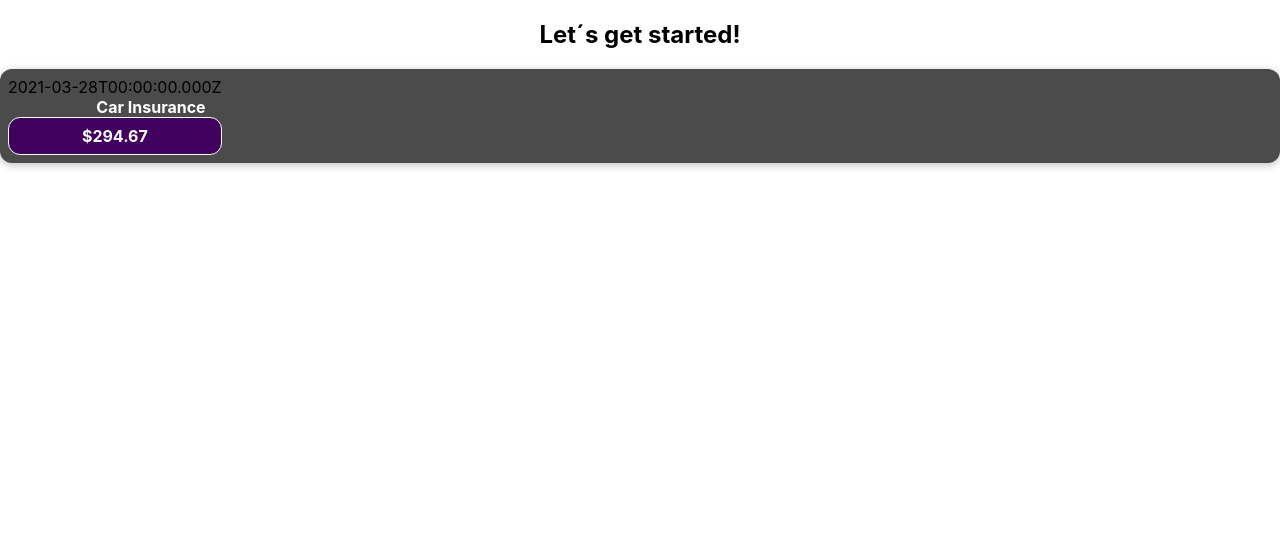
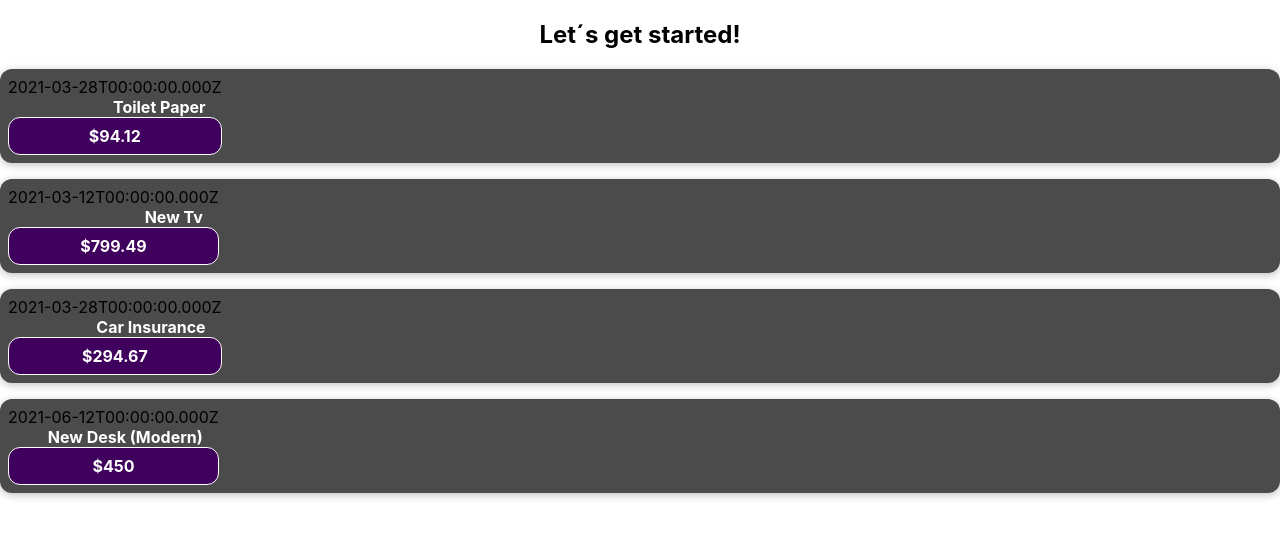
Before and after one commit to cisnerosjj/Udemy---React-The-complete-guide, a React (Create React App) app: page / in a window 1280 px wide. Shown: the top 538 px of the page. Built offline with nearby package versions, Linux system fonts and the light colour scheme.

Commit message:
passing data via props

```diff
--- a/src/App.js
+++ b/src/App.js
@@ -1,11 +1,58 @@
-import './App.css';
-import ExpenseItem from './components/ExpenseItem';
+import "./App.css";
+import ExpenseItem from "./components/ExpenseItem";
 
 function App() {
+
+
+  const expenses = [
+    {
+      id: "e1",
+      title: "Toilet Paper",
+      amount: 94.12,
+      date: new Date(2021, 2, 28),
+    },
+    {
+      id: "e2",
+      title: "New Tv",
+      amount: 799.49,
+      date: new Date(2021, 2, 12),
+    },
+    {
+      id: "e3",
+      title: "Car Insurance",
+      amount: 294.67,
+      date: new Date(2021, 2, 28),
+    },
+    {
+      id: "e4",
+      title: "New Desk (Modern)",
+      amount: 450,
+      date: new Date(2021, 5, 12),
+    },
+  ];
   return (
     <div className="App">
       <h2>Let´s get started!</h2>
-      <ExpenseItem></ExpenseItem>
+      <ExpenseItem
+        title={expenses[0].title}
+        amount={expenses[0].amount}
+        date={expenses[0].date}
+      ></ExpenseItem>
+      <ExpenseItem
+        title={expenses[1].title}
+        amount={expenses[1].amount}
+        date={expenses[1].date}
+      ></ExpenseItem>
+      <ExpenseItem
+        title={expenses[2].title}
+        amount={expenses[2].amount}
+        date={expenses[2].date}
+      ></ExpenseItem>
+      <ExpenseItem
+        title={expenses[3].title}
+        amount={expenses[3].amount}
+        date={expenses[3].date}
+      ></ExpenseItem>
     </div>
   );
 }
--- a/src/components/ExpenseItem.js
+++ b/src/components/ExpenseItem.js
@@ -1,20 +1,15 @@
 import "./ExpenseItem.css";
 
-function ExpenseItem() {
-    const expenseDate = new Date(2021,2,28);
-    const expenseTitle = "Car Insurance";
-    const expenseAmount = 294.67;
-
-
-
+function ExpenseItem(props) {
+    console.log(props.amount)
   return (
     <div className="expense-item">
       <div>
-        {expenseDate.toISOString()}
+        {props.date.toISOString()}
         <div className="expense-item__description">
-          <h2>{expenseTitle}</h2>
+          <h2>{props.title}</h2>
         </div>
-        <div className="expense-item__price">${expenseAmount}</div>
+        <div className="expense-item__price">${props.amount}</div>
       </div>
     </div>
   );
```
